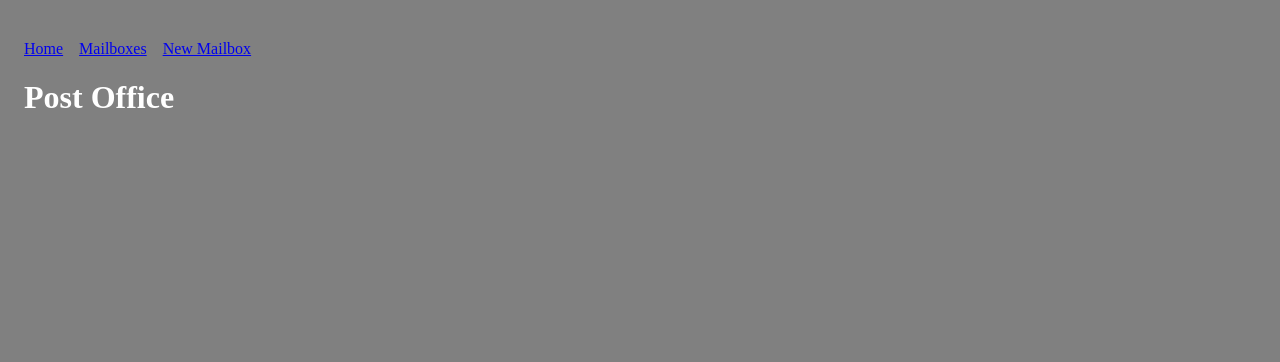
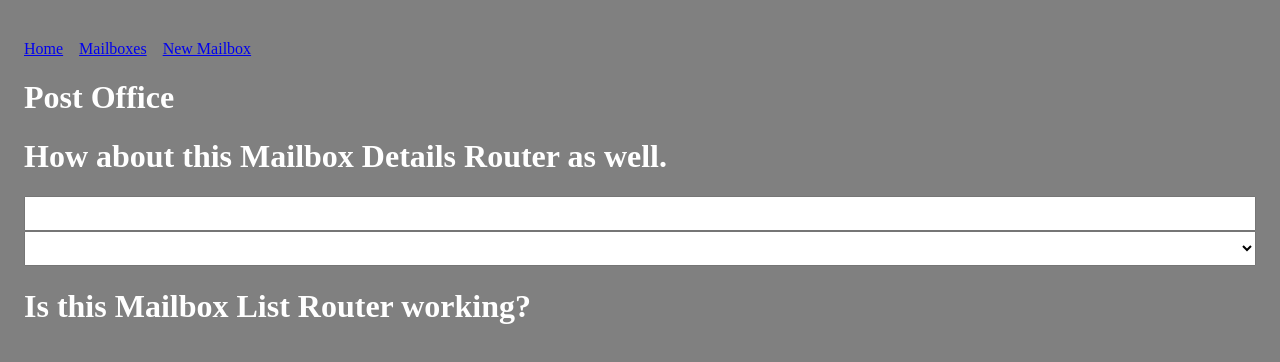
Before and after one commit to PedroCr05/React-Router-DOM-HWRK, a React (Vite) app: page /mailboxes in a window 1280 px wide. Shown: the top 362 px of the page. Built offline with nearby package versions, Linux system fonts and the light colour scheme.

Commit message:
Exporting for the details and list for mailbox files into the app.jsx and it works.

```diff
--- a/src/App.jsx
+++ b/src/App.jsx
@@ -1,7 +1,9 @@
+import { Route, Routes } from "react-router-dom";
 import { useEffect, useState } from "react";
-import { Route, Routes } from "react-router-dom";
+import MailboxDetails from "./components/MailboxDetails";
+import MailboxForm from "./components/MailboxForm";
+import MailboxList from "./components/MailboxList";
 import NavBar from "./components/NavBar";
-import MailboxForm from "./components/MailboxForm";
 
 const App = () => {
   const [selected, setSelected] = useState(null);
@@ -15,6 +17,9 @@ const App = () => {
     <>
       <NavBar />
       <h1>Post Office</h1>
+      <MailboxDetails />
+      <MailboxForm />
+      <MailboxList />
     </>
   );
 };
--- a/src/components/MailboxDetails.jsx
+++ b/src/components/MailboxDetails.jsx
@@ -0,0 +1,9 @@
+const MailboxDetails = () => {
+  return (
+    <>
+      <h1>How about this Mailbox Details Router as well.</h1>
+    </>
+  );
+};
+
+export default MailboxDetails;
--- a/src/components/MailboxList.jsx
+++ b/src/components/MailboxList.jsx
@@ -0,0 +1,9 @@
+const MailboxList = () => {
+  return (
+    <>
+      <h1>Is this Mailbox List Router working?</h1>
+    </>
+  );
+};
+
+export default MailboxList;
```
